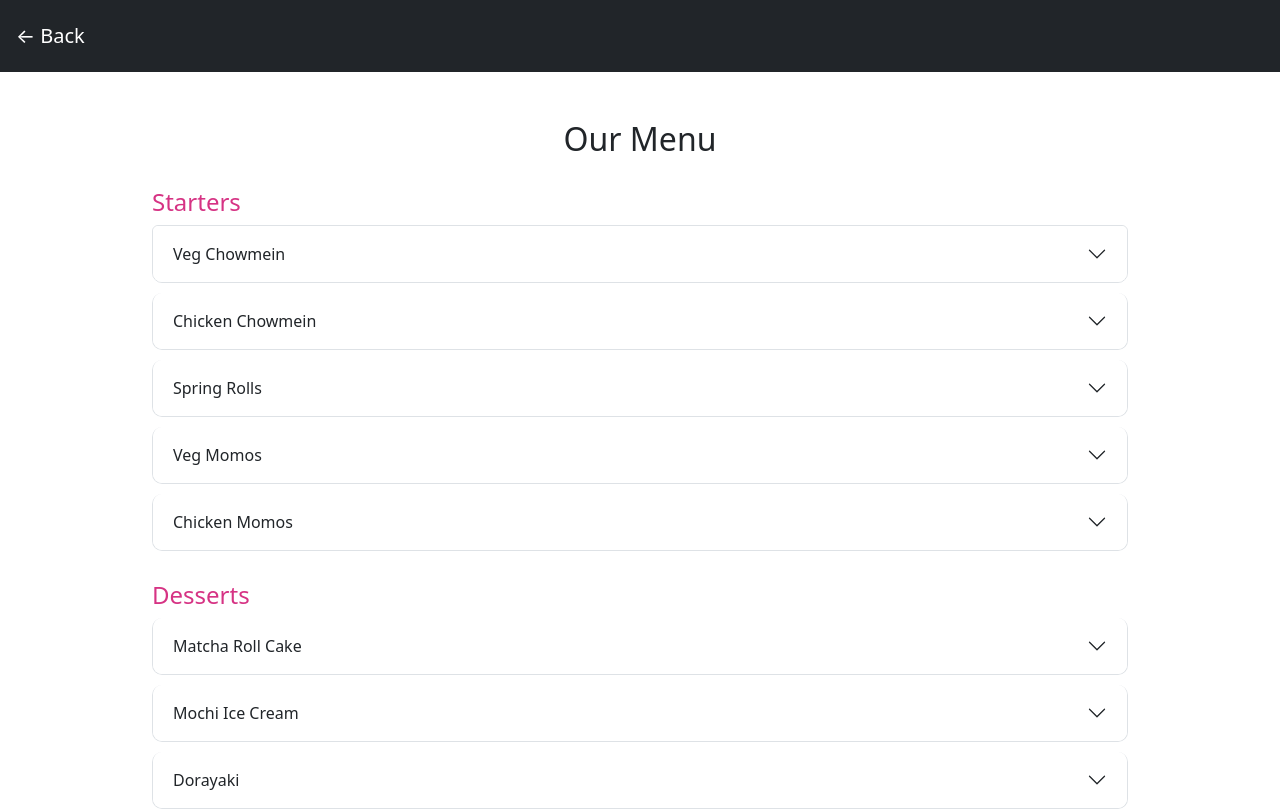
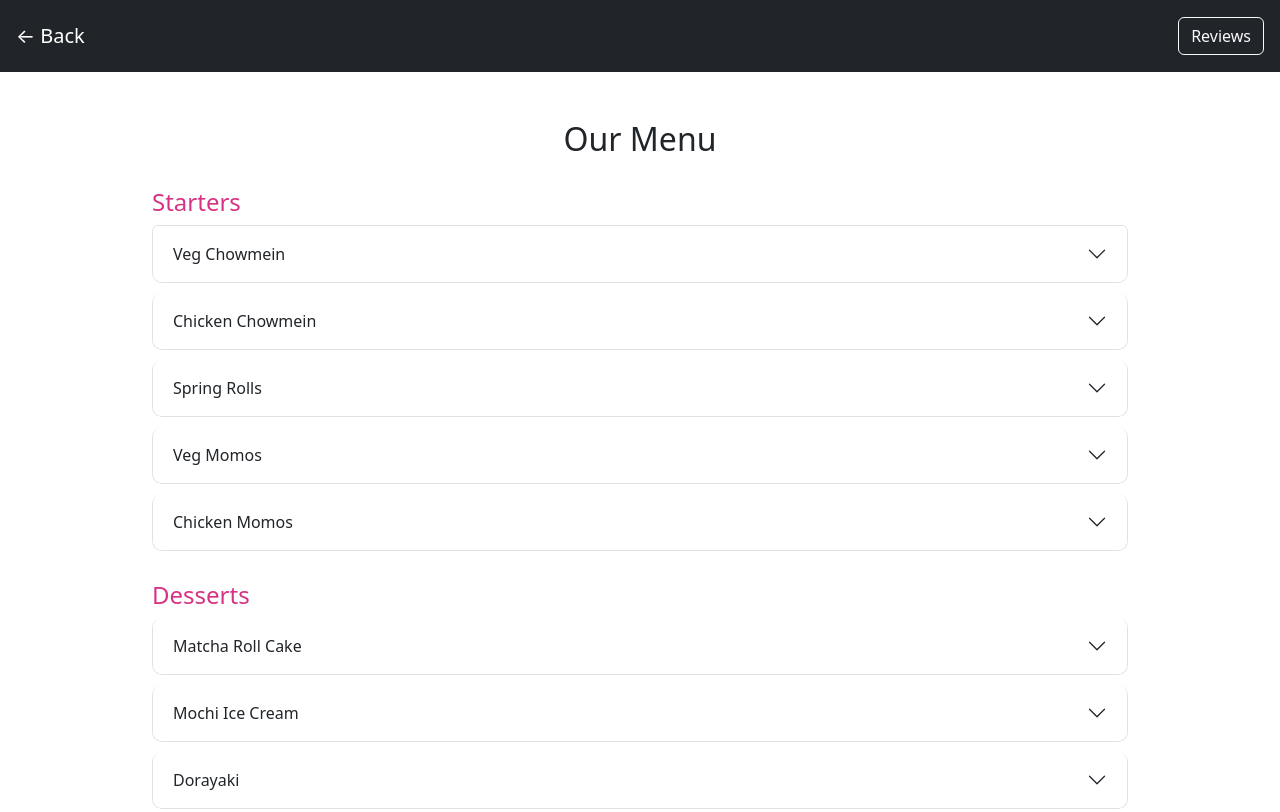
Before and after one commit to nidhikhaitan52-wq/boma-asian-bakery, a plain HTML site: page menu.html in a window 1280 px wide. Shown: the top 812 px of the page. Drawn offline with nearby package versions, Linux system fonts and the light colour scheme.

Commit message:
Update menu.html

```diff
--- a/menu.html
+++ b/menu.html
@@ -46,6 +46,7 @@ h4 {
 
 <nav class="navbar navbar-dark bg-dark p-3">
   <a class="navbar-brand" href="index.html">← Back</a>
+  <a href="reviews.html" class="btn btn-outline-light">Reviews</a>
 </nav>
 
 <div class="container mt-5">
```
